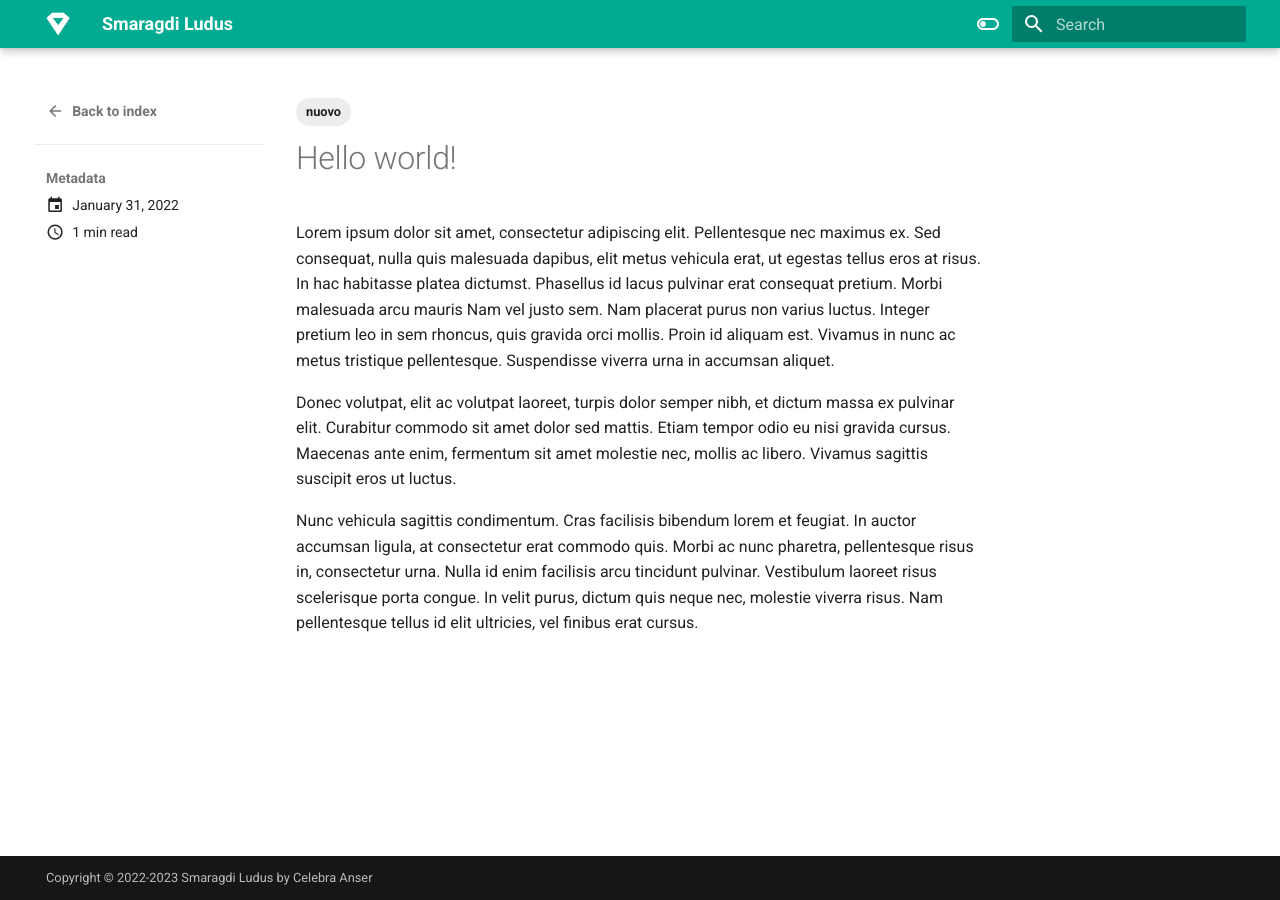
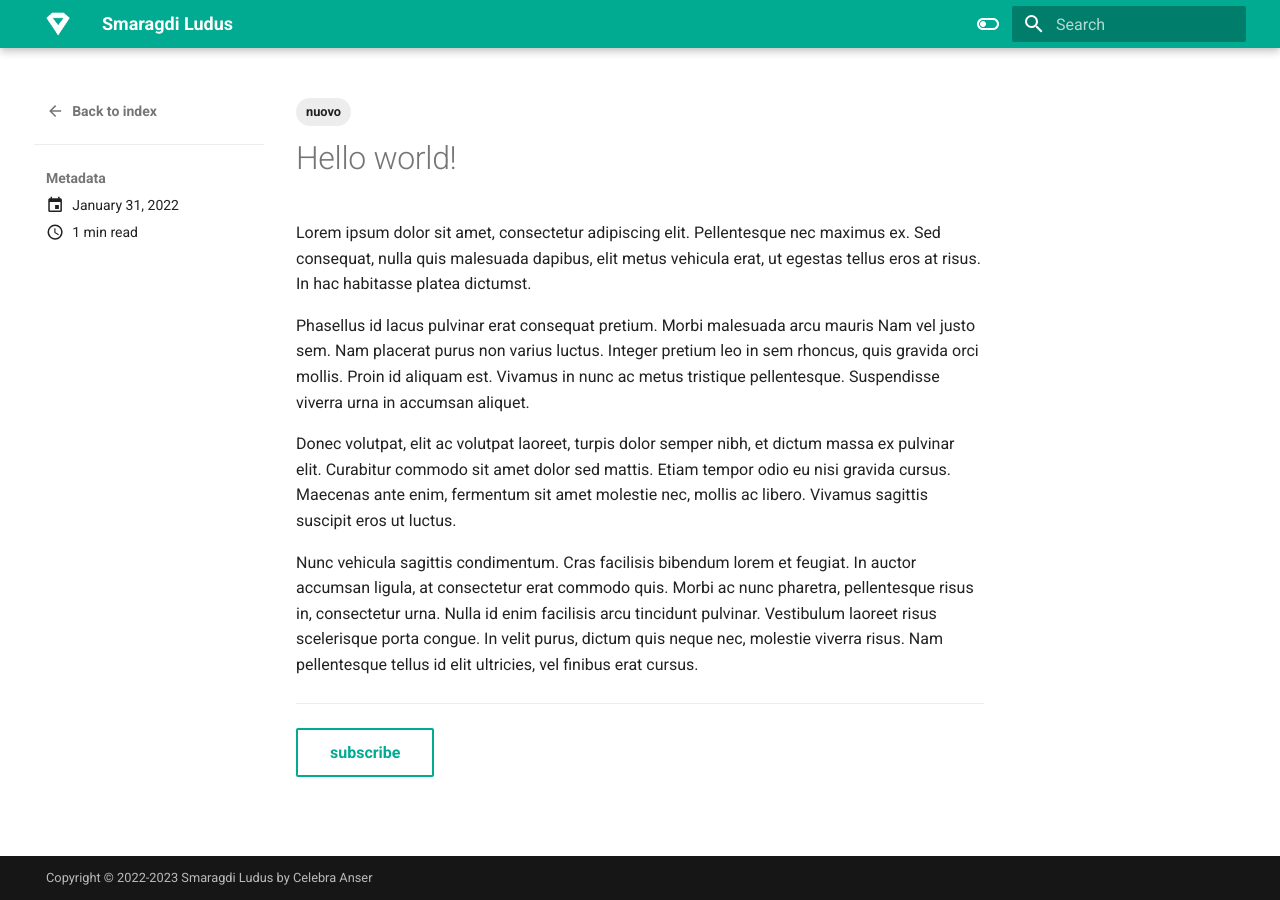
Before and after one commit to smaragdiludus/smaragdiludus.github.io, an MkDocs documentation site: the page built from docs/blog/posts/Hello world!.md, in a window 1280 px wide. Built offline with MkDocs 1.6.1 and Material for MkDocs 9.7.7, drawn with Linux system fonts in a browser that asks for light colours.

Commit message:
07/07/23

```diff
--- a/docs/blog/posts/Hello world!.md
+++ b/docs/blog/posts/Hello world!.md
@@ -9,6 +9,9 @@
 Lorem ipsum dolor sit amet, consectetur adipiscing elit. Pellentesque nec
 maximus ex. Sed consequat, nulla quis malesuada dapibus, elit metus vehicula
 erat, ut egestas tellus eros at risus. In hac habitasse platea dictumst.
+
+<!-- more -->
+
 Phasellus id lacus pulvinar erat consequat pretium. Morbi malesuada arcu mauris
 Nam vel justo sem. Nam placerat purus non varius luctus. Integer pretium leo in
 sem rhoncus, quis gravida orci mollis. Proin id aliquam est. Vivamus in nunc ac
@@ -25,3 +28,7 @@
 arcu tincidunt pulvinar. Vestibulum laoreet risus scelerisque porta congue.
 In velit purus, dictum quis neque nec, molestie viverra risus. Nam pellentesque
 tellus id elit ultricies, vel finibus erat cursus.
+
+---
+
+[subscribe](https://forms.gle/81QTtwV9HiRb8o3y6){ .md-button }
--- a/mkdocs.yml
+++ b/mkdocs.yml
@@ -89,7 +89,8 @@
    - roamlinks
    - include_dir_to_nav
    - blog:
-        pagination_per_page: 1
+        #pagination_per_page: 1
+        #pagination: false
      #archive_toc: true
    - tags:
         tags_file: tags.md
```
Also changed, not shown: docs/blog/posts/Prima nota del blog.md (+7 -0 lines), docs/blog/posts/Seconda nota.md (+7 -0 lines).
